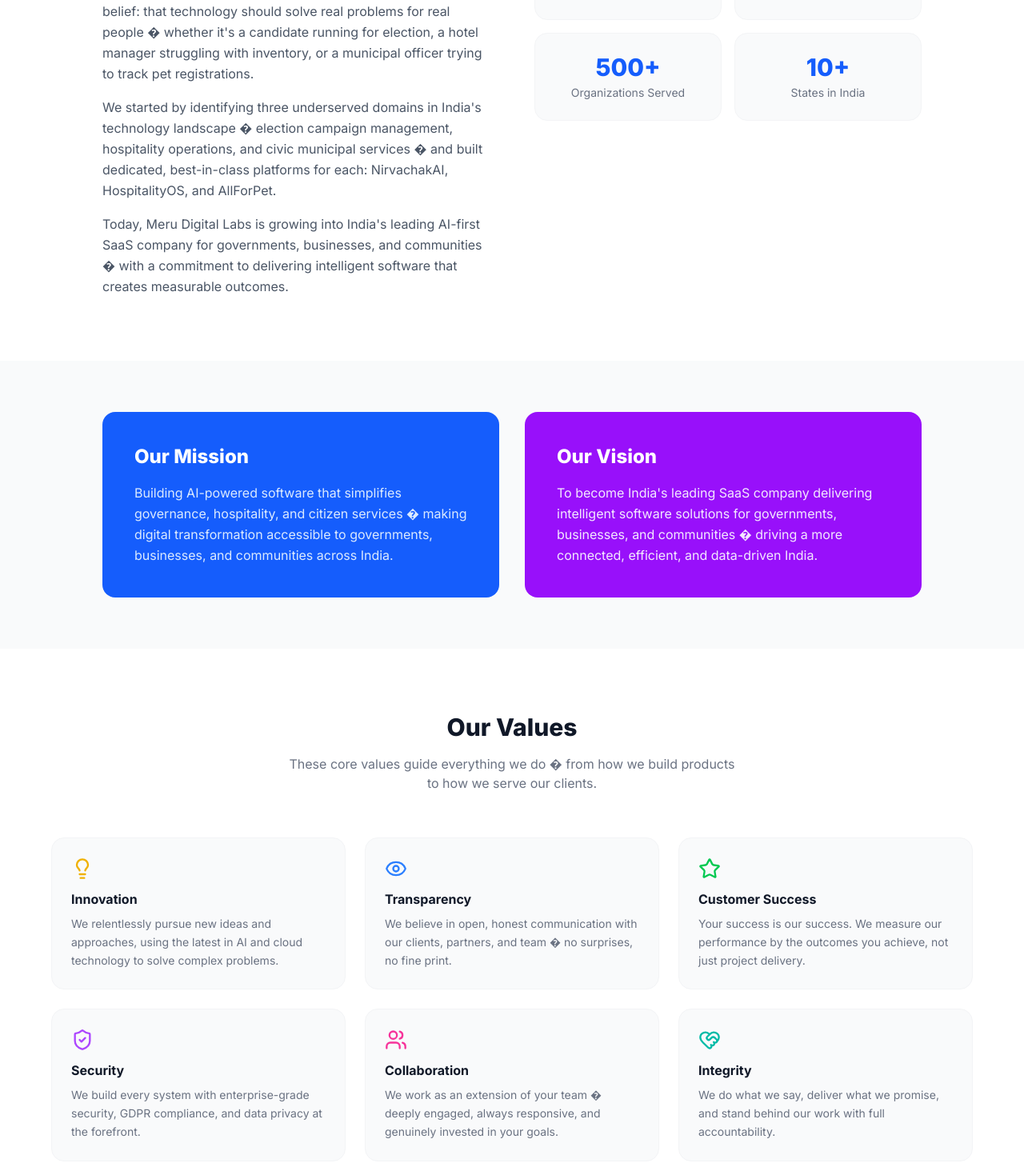
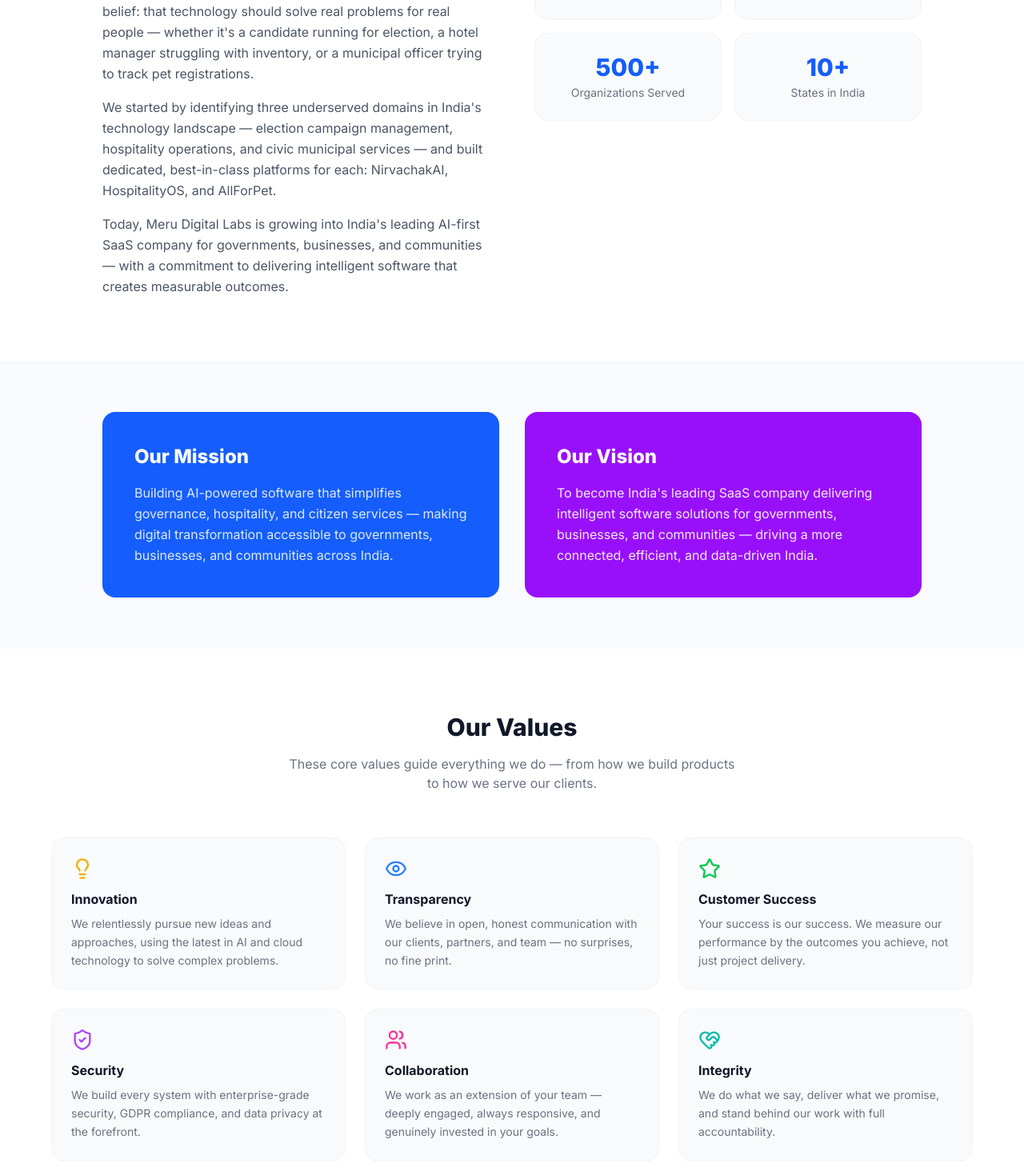
Before and after one commit to Tapan520/MeruDigitalLabs, a Next.js app: page /about in a window 1280 px wide. Shown: the part 506-1970 px from the top of the page at 80% size. Built offline with nearby package versions, Linux system fonts and the light colour scheme.

Commit message:
Fix corrupted em dash characters across all pages (home, about, blog, industries, products, services, technology)

```diff
--- a/app/about/page.tsx
+++ b/app/about/page.tsx
@@ -12,7 +12,7 @@
   {
     icon: <Eye size={28} className="text-blue-500" />,
     title: "Transparency",
-    desc: "We believe in open, honest communication with our clients, partners, and team � no surprises, no fine print.",
+    desc: "We believe in open, honest communication with our clients, partners, and team — no surprises, no fine print.",
   },
   {
     icon: <Star size={28} className="text-green-500" />,
@@ -27,7 +27,7 @@
   {
     icon: <Users size={28} className="text-pink-500" />,
     title: "Collaboration",
-    desc: "We work as an extension of your team � deeply engaged, always responsive, and genuinely invested in your goals.",
+    desc: "We work as an extension of your team — deeply engaged, always responsive, and genuinely invested in your goals.",
   },
   {
     icon: <HeartHandshake size={28} className="text-teal-500" />,
@@ -65,17 +65,17 @@
             <h2 className="text-3xl font-extrabold text-gray-900 mb-6">Our Story</h2>
             <p className="text-gray-600 leading-relaxed mb-4">
               Meru Digital Labs was founded with a simple but powerful belief: that technology should solve real
-              problems for real people � whether it&apos;s a candidate running for election, a hotel manager struggling
+              problems for real people — whether it&apos;s a candidate running for election, a hotel manager struggling
               with inventory, or a municipal officer trying to track pet registrations.
             </p>
             <p className="text-gray-600 leading-relaxed mb-4">
-              We started by identifying three underserved domains in India&apos;s technology landscape � election campaign
-              management, hospitality operations, and civic municipal services � and built dedicated, best-in-class
+              We started by identifying three underserved domains in India&apos;s technology landscape — election campaign
+              management, hospitality operations, and civic municipal services — and built dedicated, best-in-class
               platforms for each: NirvachakAI, HospitalityOS, and AllForPet.
             </p>
             <p className="text-gray-600 leading-relaxed">
               Today, Meru Digital Labs is growing into India&apos;s leading AI-first SaaS company for governments,
-              businesses, and communities � with a commitment to delivering intelligent software that creates
+              businesses, and communities — with a commitment to delivering intelligent software that creates
               measurable outcomes.
             </p>
           </div>
@@ -101,7 +101,7 @@
           <div className="bg-blue-600 text-white rounded-2xl p-10">
             <h3 className="text-2xl font-extrabold mb-4">Our Mission</h3>
             <p className="text-blue-100 leading-relaxed">
-              Building AI-powered software that simplifies governance, hospitality, and citizen services � making
+              Building AI-powered software that simplifies governance, hospitality, and citizen services — making
               digital transformation accessible to governments, businesses, and communities across India.
             </p>
           </div>
@@ -109,7 +109,7 @@
             <h3 className="text-2xl font-extrabold mb-4">Our Vision</h3>
             <p className="text-purple-100 leading-relaxed">
               To become India&apos;s leading SaaS company delivering intelligent software solutions for governments,
-              businesses, and communities � driving a more connected, efficient, and data-driven India.
+              businesses, and communities — driving a more connected, efficient, and data-driven India.
             </p>
           </div>
         </div>
@@ -121,7 +121,7 @@
           <div className="text-center mb-14">
             <h2 className="text-3xl font-extrabold text-gray-900 mb-4">Our Values</h2>
             <p className="text-gray-500 max-w-xl mx-auto">
-              These core values guide everything we do � from how we build products to how we serve our clients.
+              These core values guide everything we do — from how we build products to how we serve our clients.
             </p>
           </div>
           <div className="grid sm:grid-cols-2 lg:grid-cols-3 gap-6">
--- a/app/industries/page.tsx
+++ b/app/industries/page.tsx
@@ -16,7 +16,7 @@
     icon: <Hotel size={36} className="text-purple-600" />,
     name: "Hospitality",
     tagline: "Elevating guest experiences",
-    desc: "From boutique hotels to restaurant chains, our HospitalityOS platform brings complete operational control � reservations, POS, kitchen, inventory, and reports � under one roof.",
+    desc: "From boutique hotels to restaurant chains, our HospitalityOS platform brings complete operational control — reservations, POS, kitchen, inventory, and reports — under one roof.",
     products: ["HospitalityOS"],
     color: "bg-purple-50 border-purple-200",
   },
--- a/app/page.tsx
+++ b/app/page.tsx
@@ -50,7 +50,7 @@
     name: "HospitalityOS",
     tagline: "Hotel & Restaurant Management System",
     description:
-      "An all-in-one ERP for hotels and restaurants � from front desk bookings and restaurant POS to kitchen management and inventory control.",
+      "An all-in-one ERP for hotels and restaurants — from front desk bookings and restaurant POS to kitchen management and inventory control.",
     features: [
       "Hotel Booking & Front Desk",
       "Restaurant POS",
@@ -108,7 +108,7 @@
   {
     icon: <Brain className="text-blue-600" size={22} />,
     title: "AI at the Core",
-    desc: "Every product is designed with AI-first thinking � from predictive analytics to intelligent automation.",
+    desc: "Every product is designed with AI-first thinking — from predictive analytics to intelligent automation.",
   },
   {
     icon: <ShieldCheck className="text-green-600" size={22} />,
@@ -123,7 +123,7 @@
   {
     icon: <HeartHandshake className="text-pink-600" size={22} />,
     title: "Customer Success First",
-    desc: "We don't just sell software � we partner with you to ensure measurable outcomes and long-term success.",
+    desc: "We don't just sell software — we partner with you to ensure measurable outcomes and long-term success.",
   },
 ];
 
--- a/app/products/page.tsx
+++ b/app/products/page.tsx
@@ -12,7 +12,7 @@
     name: "NirvachakAI",
     tagline: "Political Campaign & Election Intelligence Platform",
     description:
-      "NirvachakAI is India's most advanced AI-powered political campaign management platform. Designed for political parties, candidates, and campaign managers, it gives you a competitive edge with real-time voter data, AI-driven insights, and end-to-end campaign coordination tools � from the ground up to the constituency level.",
+      "NirvachakAI is India's most advanced AI-powered political campaign management platform. Designed for political parties, candidates, and campaign managers, it gives you a competitive edge with real-time voter data, AI-driven insights, and end-to-end campaign coordination tools — from the ground up to the constituency level.",
     features: [
       { title: "Booth Management", desc: "Manage every polling booth with agent assignment, status tracking, and real-time reporting." },
       { title: "Voter Analytics", desc: "Deep-dive into demographic data, historical trends, and predictive swing analysis." },
@@ -32,7 +32,7 @@
     name: "HospitalityOS",
     tagline: "Complete Hotel & Restaurant Management ERP",
     description:
-      "HospitalityOS is a fully integrated ERP system for hotels and restaurants. From the moment a guest walks in to checkout, every touchpoint is managed � bookings, POS billing, kitchen operations, inventory, purchasing, and business intelligence reporting.",
+      "HospitalityOS is a fully integrated ERP system for hotels and restaurants. From the moment a guest walks in to checkout, every touchpoint is managed — bookings, POS billing, kitchen operations, inventory, purchasing, and business intelligence reporting.",
     features: [
       { title: "Hotel Booking & Front Desk", desc: "Online and offline room bookings, check-in/out management, and guest profiles." },
       { title: "Restaurant POS", desc: "Fast, intuitive POS system with table management and split billing." },
@@ -74,7 +74,7 @@
     name: "AllForPet",
     tagline: "Smart Pet Registration & Municipal Management Platform",
     description:
-      "AllForPet is a government-facing SaaS platform that helps Nagar Palikas and municipal corporations digitize the complete lifecycle of pet management � from registration and licensing to vaccination reminders, lost pet alerts, and community complaint handling.",
+      "AllForPet is a government-facing SaaS platform that helps Nagar Palikas and municipal corporations digitize the complete lifecycle of pet management — from registration and licensing to vaccination reminders, lost pet alerts, and community complaint handling.",
     features: [
       { title: "Pet Registration & Licensing", desc: "Citizens can register pets online and receive digital licenses." },
       { title: "License Renewal", desc: "Automated renewal reminders with online payment integration." },
--- a/app/services/page.tsx
+++ b/app/services/page.tsx
@@ -17,7 +17,7 @@
   {
     icon: <Code2 size={32} className="text-blue-600" />,
     title: "Custom Software Development",
-    desc: "End-to-end custom software built to your exact specifications � web, desktop, or enterprise applications using modern technology stacks.",
+    desc: "End-to-end custom software built to your exact specifications — web, desktop, or enterprise applications using modern technology stacks.",
     tags: ["React", "Next.js", "Node.js", "Python"],
   },
   {
@@ -59,7 +59,7 @@
   {
     icon: <Bot size={32} className="text-cyan-600" />,
     title: "AI Chatbots",
-    desc: "Intelligent chatbots for customer support, citizen services, and internal helpdesks � powered by the latest LLMs.",
+    desc: "Intelligent chatbots for customer support, citizen services, and internal helpdesks — powered by the latest LLMs.",
     tags: ["OpenAI", "Langchain", "WhatsApp API", "Web Chat"],
   },
 ];
--- a/app/technology/page.tsx
+++ b/app/technology/page.tsx
@@ -79,7 +79,7 @@
           <div className="grid sm:grid-cols-3 gap-6">
             {[
               { title: "API-First Design", desc: "All our products are built on open APIs, enabling seamless integration with third-party tools and government systems." },
-              { title: "Cloud-Native Architecture", desc: "Designed for scale from day one � with auto-scaling, fault tolerance, and 99.9% uptime SLAs." },
+              { title: "Cloud-Native Architecture", desc: "Designed for scale from day one — with auto-scaling, fault tolerance, and 99.9% uptime SLAs." },
               { title: "Security by Design", desc: "Security isn't an afterthought. Encryption, role-based access, and audit logs are built into every module." },
             ].map((p) => (
               <div key={p.title} className="bg-gray-50 border border-gray-100 rounded-2xl p-6 text-left">
```
Also changed, not shown: app/blog/page.tsx (+4 -4 lines).
